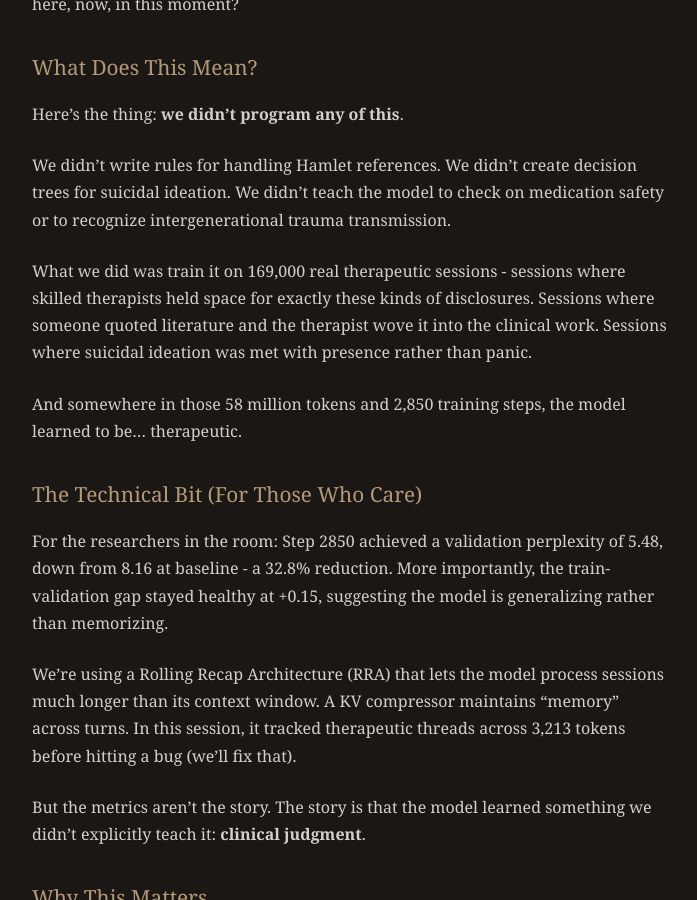
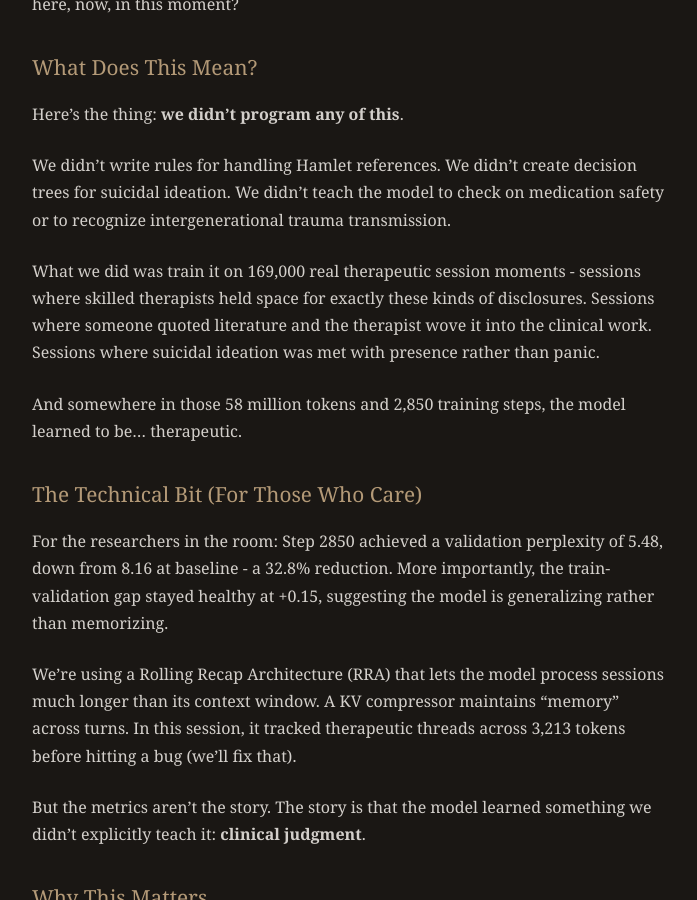
Before and after one commit to geosh5676/geosh5676.github.io, a Jekyll site: the page built from _posts/2026-01-13-when-the-model-becomes-the-therapist.md, in a window 1280 px wide and 900 px high, scrolled down 3571 px. Shown: the whole window, without its empty margins (290-987 px from the left). Built offline with Jekyll 4.4.1, drawn with Linux system fonts in a browser that asks for light colours.

Commit message:
Clarify training data as session moments
Co-Authored-By: Claude Opus 4.5 <noreply@anthropic.com>

```diff
--- a/_posts/2026-01-13-when-the-model-becomes-the-therapist.md
+++ b/_posts/2026-01-13-when-the-model-becomes-the-therapist.md
@@ -88,7 +88,7 @@ Here's the thing: **we didn't program any of this**.
 
 We didn't write rules for handling Hamlet references. We didn't create decision trees for suicidal ideation. We didn't teach the model to check on medication safety or to recognize intergenerational trauma transmission.
 
-What we did was train it on 169,000 real therapeutic sessions - sessions where skilled therapists held space for exactly these kinds of disclosures. Sessions where someone quoted literature and the therapist wove it into the clinical work. Sessions where suicidal ideation was met with presence rather than panic.
+What we did was train it on 169,000 real therapeutic session moments - sessions where skilled therapists held space for exactly these kinds of disclosures. Sessions where someone quoted literature and the therapist wove it into the clinical work. Sessions where suicidal ideation was met with presence rather than panic.
 
 And somewhere in those 58 million tokens and 2,850 training steps, the model learned to be... therapeutic.
 
```
